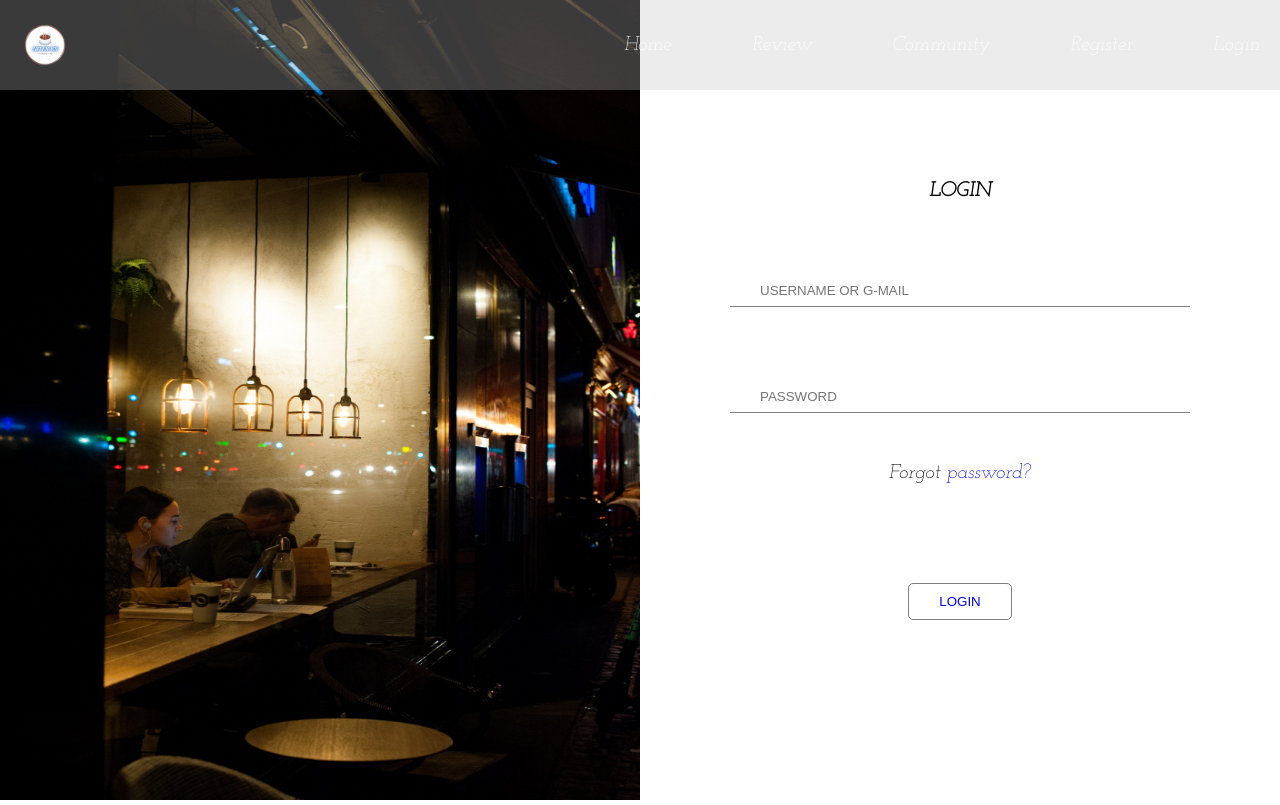
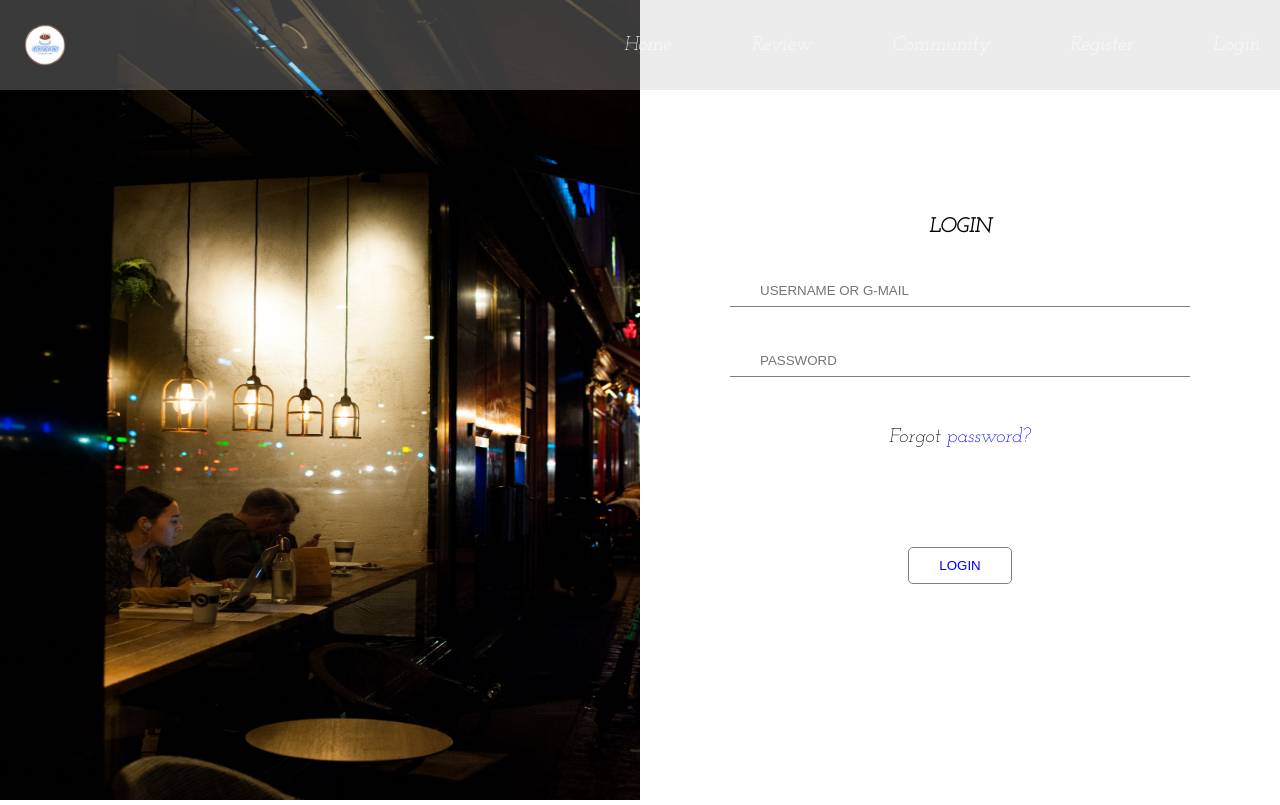
Before and after one commit to wiraphan123/Cafeforyou, a React (Create React App) app: page /Login in a window 1280 px wide. Built offline with nearby package versions, Linux system fonts and the light colour scheme.

Commit message:
edit Login.js

```diff
--- a/src/pages/Login.js
+++ b/src/pages/Login.js
@@ -44,7 +44,7 @@ const Input = styled.input`
     padding: 0 30px;
     height: 30px;
     width: 400px;
-    margin-top: 75px;
+    margin-top: 39px;
 `
 
 const Button = styled.button`
```
